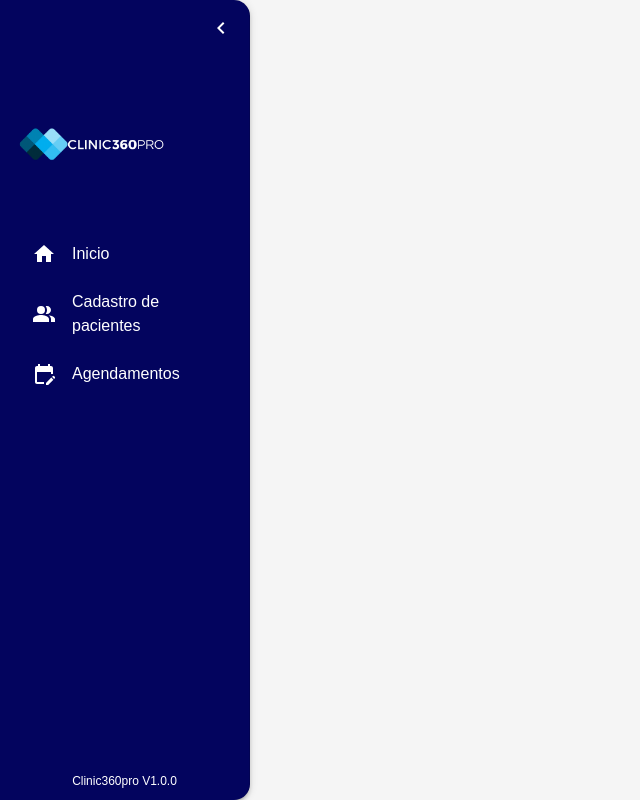
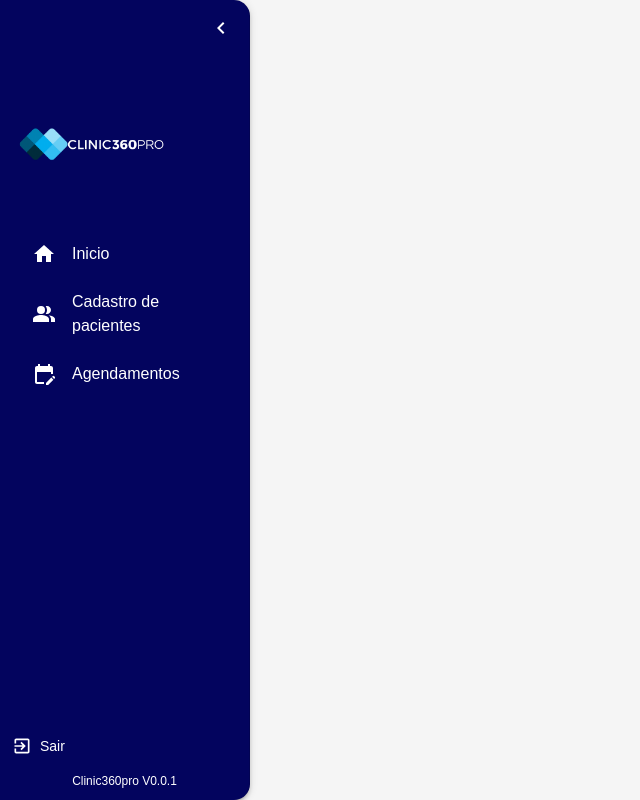
Before and after one commit to Odin042/clinicpro, a React (Vite) app: page /dashboard in a window 1280 px wide. Shown: the whole page, without its empty margins (0-640 px from the left). Built offline with nearby package versions, Linux system fonts and the light colour scheme; no server answers.

Commit message:
Inicia tabela de usuarios e cadastro

```diff
--- a/package.json
+++ b/package.json
@@ -14,8 +14,9 @@
     "@emotion/styled": "^11.13.0",
     "@hookform/resolvers": "^3.10.0",
     "@mui/icons-material": "^6.0.2",
-    "@mui/material": "^6.1.0",
+    "@mui/material": "^6.4.3",
     "@mui/system": "^6.0.2",
+    "@mui/x-data-grid": "^7.25.0",
     "axios": "^1.7.7",
     "firebase": "^11.1.0",
     "react": "^18.3.1",
--- /dev/null
+++ b/src/pages/Dashboard/components/PatientRegistration/components/PatientResgistrationModal/index.tsx
@@ -0,0 +1,75 @@
+import React from "react"
+import { Modal, Box, Typography, TextField, Button, Stack, FormControlLabel, Checkbox, FormControl, InputLabel, Select, MenuItem } from "@mui/material"
+
+interface PatientFormModalProps {
+  open: boolean
+  onClose: () => void
+}
+
+const PatientRegistrationModal: React.FC<PatientFormModalProps> = ({ open, onClose }) => {
+  return (
+    <Modal open={open} onClose={onClose}>
+      <Box sx={{
+        position: "absolute",
+        top: "50%",
+        left: "50%",
+        transform: "translate(-50%, -50%)",
+        width: 600,
+        bgcolor: "background.paper",
+        boxShadow: 24,
+        p: 4,
+        borderRadius: 2
+      }}>
+        <Typography variant="h6" gutterBottom>
+          Adicionar Novo Paciente
+        </Typography>
+        <Stack spacing={2}>
+          <Stack direction="row" spacing={2}>
+            <TextField label="Nome Completo" fullWidth />
+            <TextField label="Data de Nascimento" type="date" fullWidth InputLabelProps={{ shrink: true }} />
+          </Stack>
+          <Stack direction="row" spacing={2}>
+            <FormControl >
+              <InputLabel>Sexo</InputLabel>
+              <Select sx={{ minWidth: 260 }}>
+                <MenuItem value="Masculino">Masculino</MenuItem>
+                <MenuItem value="Feminino">Feminino</MenuItem>
+              </Select>
+            </FormControl>
+            <FormControlLabel control={<Checkbox />} label="Gestante" />
+          </Stack>
+          <Stack direction="row" spacing={2}>
+            <TextField label="E-mail" fullWidth />
+            <TextField label="WhatsApp" fullWidth />
+          </Stack>
+          <Stack direction="row" spacing={2}>
+            <TextField label="Local de Atendimento" fullWidth />
+            <TextField label="Ocupação" fullWidth />
+          </Stack>
+          <Stack direction="row" spacing={2}>
+            <TextField label="CPF" fullWidth />
+            <TextField label="RG" fullWidth />
+          </Stack>
+          <Stack direction="row" spacing={2}>
+            <TextField label="Endereço" fullWidth />
+          </Stack>
+          <Stack direction="row" spacing={2}>
+            <TextField label="Plano de Saúde / N°" fullWidth />
+            <TextField label="Peso (kg)" fullWidth />
+            <TextField label="Altura (m)" fullWidth />
+          </Stack>
+        </Stack>
+        <Stack direction="row" spacing={2} sx={{ marginTop: 2 }}>
+          <Button variant="contained" color="primary" onClick={onClose}>
+            Salvar
+          </Button>
+          <Button variant="outlined" color="secondary" onClick={onClose}>
+            Cancelar
+          </Button>
+        </Stack>
+      </Box>
+    </Modal>
+  )
+}
+
+export default PatientRegistrationModal
--- /dev/null
+++ b/src/pages/Dashboard/components/PatientRegistration/index.tsx
@@ -0,0 +1,108 @@
+import React, { useState } from "react"
+import { DataGrid, GridColDef } from "@mui/x-data-grid"
+import { Button, Stack, Typography, useMediaQuery } from "@mui/material"
+import { useTheme } from "@mui/material/styles"
+import PatientRegistrationModal from "./components/PatientResgistrationModal"
+
+interface Patient {
+  id: number
+  nomeCompleto: string
+  dataNascimento: string
+  sexo: string
+  gestante: string
+  email: string
+  localAtendimento: string
+  whatsApp: string
+  ocupacao: string
+  cpf: string
+  rg: string
+  endereco: string
+  planoSaude: string
+  peso: string
+  altura: string
+}
+
+const columns: GridColDef[] = [
+  { field: "id", headerName: "ID", width: 90 },
+  { field: "nomeCompleto", headerName: "Nome Completo", width: 200 },
+  { field: "dataNascimento", headerName: "Data Nascimento", width: 150, hideable: true },
+  { field: "sexo", headerName: "Sexo", width: 120 },
+  { field: "gestante", headerName: "Gestante", width: 120, hideable: true },
+  { field: "email", headerName: "E-mail", width: 200, hideable: true },
+  { field: "localAtendimento", headerName: "Local de Atendimento", width: 180 },
+  { field: "whatsApp", headerName: "WhatsApp", width: 150, hideable: true },
+  { field: "ocupacao", headerName: "Ocupação", width: 150, hideable: true },
+  { field: "cpf", headerName: "CPF", width: 150, hideable: true },
+  { field: "rg", headerName: "RG", width: 120, hideable: true },
+  { field: "endereco", headerName: "Endereço", width: 250, hideable: true },
+  { field: "planoSaude", headerName: "Plano de Saúde / N°", width: 180, hideable: true },
+  { field: "peso", headerName: "Peso (kg)", width: 120, hideable: true },
+  { field: "altura", headerName: "Altura (m)", width: 120, hideable: true }
+]
+
+const generateFakeData = (): Patient[] => {
+  const data: Patient[] = []
+  for (let i = 1; i <= 50; i++) {
+    data.push({
+      id: i,
+      nomeCompleto: `Paciente ${i}`,
+      dataNascimento: `19${Math.floor(Math.random() * 99) + 1}-${Math.floor(Math.random() * 12) + 1}-${Math.floor(Math.random() * 28) + 1}`,
+      sexo: ["Masc", "Fem", "Outro"][Math.floor(Math.random() * 3)],
+      gestante: ["Sim", "Não"][Math.floor(Math.random() * 2)],
+      email: `paciente${i}@example.com`,
+      localAtendimento: ["Clínica A", "Clínica B", "Clínica C"][Math.floor(Math.random() * 3)],
+      whatsApp: `(11) 9${Math.floor(Math.random() * 9000) + 1000}-${Math.floor(Math.random() * 9000) + 1000}`,
+      ocupacao: ["Médico", "Engenheiro", "Professor", "Estudante"][Math.floor(Math.random() * 4)],
+      cpf: `${Math.floor(Math.random() * 900) + 100}.${Math.floor(Math.random() * 900) + 100}.${Math.floor(Math.random() * 900) + 100}-${Math.floor(Math.random() * 90) + 10}`,
+      rg: `${Math.floor(Math.random() * 9000000) + 1000000}`,
+      endereco: `Rua ${i}, Nº ${Math.floor(Math.random() * 100)}, Bairro ${Math.floor(Math.random() * 10) + 1}`,
+      planoSaude: `Plano ${Math.floor(Math.random() * 10) + 1} / Nº ${Math.floor(Math.random() * 10000) + 1000}`,
+      peso: `${Math.floor(Math.random() * 100) + 50}`,
+      altura: `${1 + Math.floor(Math.random() * 50) / 100}`
+    })
+  }
+  return data
+}
+
+const rows: Patient[] = generateFakeData()
+
+const PatientRegistration: React.FC = () => {
+  const [open, setOpen] = useState(false)
+  const theme = useTheme()
+  const isMobile = useMediaQuery(theme.breakpoints.down("sm"))
+
+  const handleOpen = () => setOpen(true)
+  const handleClose = () => setOpen(false)
+
+  return (
+    <Stack spacing={3} sx={{ padding: "20px" }}>
+      <Typography variant="h4" gutterBottom>
+        Cadastro de Pacientes
+      </Typography>
+
+      <Stack direction="row" spacing={2} sx={{ marginBottom: "20px", flexWrap: "wrap" }}>
+        <Button variant="contained" color="primary" onClick={handleOpen}>
+          Adicionar Paciente
+        </Button>
+      </Stack>
+
+      <Stack sx={{ height: 600, width: "100%", overflowX: isMobile ? "auto" : "hidden" }}>
+        <DataGrid
+          rows={rows}
+          columns={columns.map(col => ({
+            ...col,
+            hide: isMobile && col.hideable ? true : col.hide
+          }))}
+          pageSize={10}
+          rowsPerPageOptions={[10, 20, 50]}
+          checkboxSelection
+          disableSelectionOnClick
+        />
+      </Stack>
+
+      <PatientRegistrationModal open={open} onClose={handleClose} />
+    </Stack>
+  )
+}
+
+export default PatientRegistration
--- a/src/pages/Dashboard/components/SideBar/index.tsx
+++ b/src/pages/Dashboard/components/SideBar/index.tsx
@@ -1,4 +1,4 @@
-import React, { useState } from "react";
+import React, { useState } from "react"
 import {
   Drawer,
   List,
@@ -8,24 +8,56 @@ import {
   Typography,
   IconButton,
   Stack,
-} from "@mui/material";
-import { ChevronLeft, ChevronRight, Home, Settings, Info  } from "@mui/icons-material";
-import PeopleAltIcon from '@mui/icons-material/PeopleAlt';
-import EditCalendarIcon from '@mui/icons-material/EditCalendar';
-import logo from "../../../../assets/clinic360prowhite.png";
+  Button,
+  useMediaQuery
+} from "@mui/material"
+import { ChevronLeft, Menu, Home } from "@mui/icons-material"
+import PeopleAltIcon from "@mui/icons-material/PeopleAlt"
+import EditCalendarIcon from "@mui/icons-material/EditCalendar"
+import ExitToAppIcon from "@mui/icons-material/ExitToApp"
+import logo from "../../../../assets/clinic360prowhite.png"
+import { useNavigate } from "react-router-dom"
+import { useTheme } from "@mui/material/styles"
 
-const Toolpad = () => {
-  const [open, setOpen] = useState(true);
+const SideBar = ({ setActiveComponent, onToggle }: any) => {
+  const [open, setOpen] = useState(true)
+  const navigate = useNavigate()
+  const theme = useTheme()
+  const isMobile = useMediaQuery(theme.breakpoints.down("sm"))
 
   const toggleDrawer = () => {
-    setOpen(!open);
-  };
+    setOpen(!open)
+    onToggle(!open)
+  }
+
+  const handleLogout = () => {
+    navigate("/")
+  }
 
   return (
+    <>
+      {!open && (
+        <IconButton
+          onClick={toggleDrawer}
+          sx={{
+            position: "fixed",
+            top: 16,
+            left: 16,
+            zIndex: 1300,
+            backgroundColor: "#03045e",
+            color: "white",
+            "&:hover": { backgroundColor: "#001d4a" }
+          }}
+        >
+          <Menu />
+        </IconButton>
+      )}
+
       <Drawer
-      variant="permanent"
+        variant={isMobile ? "temporary" : "permanent"}
         anchor="left"
         open={open}
+        onClose={toggleDrawer}
         PaperProps={{
           sx: {
             width: open ? 250 : 64,
@@ -34,15 +66,15 @@ const Toolpad = () => {
             boxShadow: 3,
             borderRadius: open ? "0 16px 16px 0" : "0",
             backgroundColor: "#03045e",
-          color: "white",
-        },
+            color: "white"
+          }
         }}
       >
         <Stack
           direction="column"
           sx={{
             height: "100%",
-          justifyContent: "space-between",
+            justifyContent: "space-between"
           }}
         >
           <Stack
@@ -52,53 +84,63 @@ const Toolpad = () => {
             sx={{ p: 1 }}
           >
             <IconButton onClick={toggleDrawer} sx={{ color: "white" }}>
-            {open ? <ChevronLeft /> : <ChevronRight />}
+              <ChevronLeft />
             </IconButton>
           </Stack>
+
           <Stack
             sx={{
               flexGrow: 1,
               p: open ? 2 : 1,
-            alignItems: open ? "flex-start" : "center",
+              alignItems: open ? "flex-start" : "center"
             }}
           >
-          {open && (
-           <img src={logo} alt="Logo Clinic360" width="150" />
-          )}
+            {open && <img src={logo} alt="Logo Clinic360" width="150" />}
             <List>
               <ListItem disablePadding>
-              <ListItemButton>
+                <ListItemButton onClick={() => { setActiveComponent("home"); if (isMobile) toggleDrawer() }}>
                   <Home sx={{ color: "white" }} />
                   {open && <ListItemText primary="Inicio" sx={{ ml: 2, color: "white" }} />}
                 </ListItemButton>
               </ListItem>
               <ListItem disablePadding>
-              <ListItemButton>
+                <ListItemButton onClick={() => { setActiveComponent("PatientRegistration"); if (isMobile) toggleDrawer() }}>
                   <PeopleAltIcon sx={{ color: "white" }} />
                   {open && <ListItemText primary="Cadastro de pacientes" sx={{ ml: 2, color: "white" }} />}
                 </ListItemButton>
               </ListItem>
               <ListItem disablePadding>
-              <ListItemButton>
+                <ListItemButton onClick={() => { setActiveComponent("scheduling"); if (isMobile) toggleDrawer() }}>
                   <EditCalendarIcon sx={{ color: "white" }} />
                   {open && <ListItemText primary="Agendamentos" sx={{ ml: 2, color: "white" }} />}
                 </ListItemButton>
               </ListItem>
             </List>
           </Stack>
-        <Stack
+
+          <Stack sx={{ p: 1, alignItems: "center" }}>
+            <Button
+              startIcon={<ExitToAppIcon />}
+              onClick={handleLogout}
               sx={{
-            p: 1,
-            alignItems: "center",
+                color: "white",
+                justifyContent: open ? "flex-start" : "center",
+                textTransform: "none",
+                width: "100%"
               }}
             >
-          <Typography variant="caption" color="white">
-            Clinic360pro   V1.0.0
+              {open && "Sair"}
+            </Button>
+            {open && (
+              <Typography variant="caption" color="white" sx={{ mt: 1 }}>
+                Clinic360pro V0.0.1
               </Typography>
+            )}
           </Stack>
         </Stack>
       </Drawer>
-  );
-};
+    </>
+  )
+}
 
-export default Toolpad;
+export default SideBar
--- a/src/pages/Dashboard/index.tsx
+++ b/src/pages/Dashboard/index.tsx
@@ -1,10 +1,41 @@
-import React from 'react'
-import Sidebar from './components/SideBar'
+import React, { useState } from "react";
+import { Stack } from "@mui/material";
+import SideBar from "./components/SideBar";
+import PatientRegistration from "./components/PatientRegistration";
 
 export const Dashboard = () => {
+  const [activeComponent, setActiveComponent] = useState("home");
+  const [isDrawerOpen, setIsDrawerOpen] = useState(true);
+
+  const renderComponent = () => {
+    switch (activeComponent) {
+      case "PatientRegistration":
+        return <PatientRegistration />;
+      default:
+        return null
+    }
+  };
+
   return (
-    <Sidebar />
-  )
-}
+    <Stack direction="row" sx={{ height: "100vh", width: "100vw" }}>
+      <SideBar
+        setActiveComponent={setActiveComponent}
+        onToggle={(open) => setIsDrawerOpen(open)}
+      />
 
-export default Dashboard
+      <Stack
+        sx={{
+          flexGrow: 1,
+          overflow: "auto",
+          p: 2,
+          marginLeft: isDrawerOpen ? "250px" : "64px",
+          transition: "margin-left 0.3s",
+        }}
+      >
+        {renderComponent()}
+      </Stack>
+    </Stack>
+  );
+};
+
+export default Dashboard;
--- a/src/routes.tsx
+++ b/src/routes.tsx
@@ -6,6 +6,7 @@ import { Login } from './pages/Login/LoginForm'
 import Dashboard from './pages/Dashboard'
 import ForgotPassword from './pages/components/ForgotPassword'
 import ResetPassword from './pages/ExternalResetPassword'
+
 
 
 const AppRoutes: React.FC = () => {
```
Also changed, not shown: 1 other file (tests, documents, lock files or other folders). Lines whose indentation alone changed are shown as unchanged.
